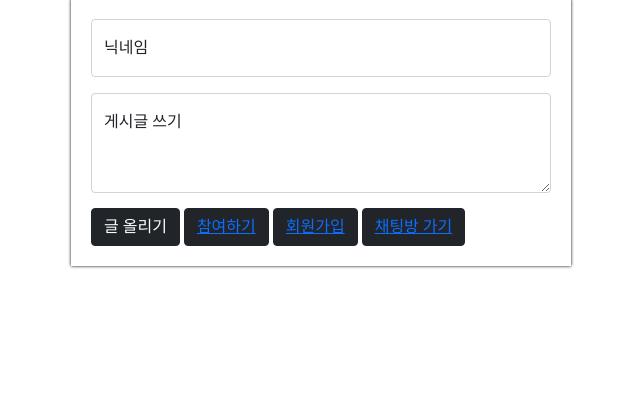
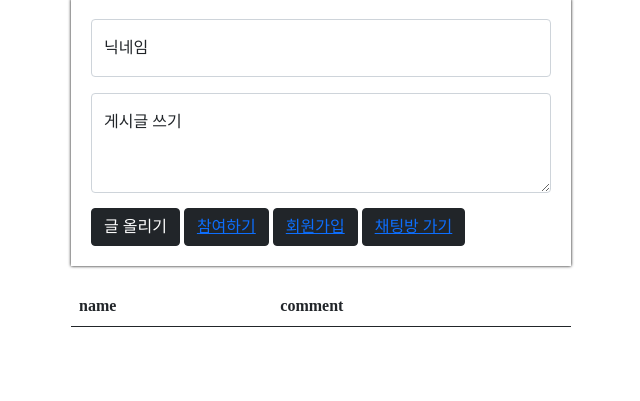
Before and after one commit to leesangwon1989/mini, a Flask app: page / in a window 1280 px wide. Shown: the part 321-722 px from the top of the page, without its empty margins (319-959 px from the left). Run offline with Flask 2, Linux system fonts and the light colour scheme; data that the repository does not hold is empty.

Commit message:
index.html commentPost,get 반영

```diff
--- a/templates/index.html
+++ b/templates/index.html
@@ -5,9 +5,9 @@
     <meta http-equiv="X-UA-Compatible" content="IE=edge">
     <meta name="viewport" content="width=device-width, initial-scale=1.0">
 
-    <meta property="og:title" content="개발자 소통 게시판" />
-    <meta property="og:description" content="같이 소통하는 공간입니다. " />
-    <meta property="og:image" content="https://cdn.pixabay.com/photo/2015/01/08/18/27/startup-593341_960_720.jpg" />
+    <meta property="og:title" content="개발자 소통 게시판"/>
+    <meta property="og:description" content="같이 소통하는 공간입니다. "/>
+    <meta property="og:image" content="https://cdn.pixabay.com/photo/2015/01/08/18/27/startup-593341_960_720.jpg"/>
 
     <link href="https://cdn.jsdelivr.net/npm/bootstrap@5.0.2/dist/css/bootstrap.min.css" rel="stylesheet"
           integrity="sha384-EVSTQN3/azprG1Anm3QDgpJLIm9Nao0Yz1ztcQTwFspd3yD65VohhpuuCOmLASjC" crossorigin="anonymous">
@@ -18,11 +18,13 @@
 
     <title>개발자 소통게시판 및 채팅방</title>
 
-    <link href="https://fonts.googleapis.com/css2?family=Noto+Serif+KR:wght@200;300;400;500;600;700;900&display=swap" rel="stylesheet">
+    <link href="https://fonts.googleapis.com/css2?family=Noto+Serif+KR:wght@200;300;400;500;600;700;900&display=swap"
+          rel="stylesheet">
     <style>
         * {
             font-family: 'Noto Serif KR', serif;
         }
+
         .mypic {
             width: 100%;
             height: 300px;
@@ -64,59 +66,45 @@
         }
     </style>
     <script>
-		$(document).ready(function(){
-            // set_temp()
-            // show_comment()
+        $(document).ready(function () {
+            show_comment()
         });
-        // function set_temp(){
-        //     $.ajax({
-        //         type: "GET",
-        //         url: "http://spartacodingclub.shop/sparta_api/weather/seoul",
-        //         data: {},
-        //         success: function (response) {
-        //             $('#temp').text(response['temp'])
-        //         }
-        //     })
-        // }
+
+        function show_comment() {
+            $.ajax({
+                type: "GET",
+                url: "/noticeBoard/get",
+                data: {},
+                success: function (response) {
+                    let rows = response['comment']
+                    for (let i = 0; i < rows.length; i++) {
+                        let name = rows[i]['name']
+                        let comment = rows[i]['comment']
+
+                        let temp_html = `<tr>
+                                            <td>${name}</td>
+                                            <td>${comment}</td>
+                                        </tr>`
+                        $('#comment-box').append(temp_html)
+                    }
+                }
+            });
+        }
+
         function save_comment() {
             let name = $('#name').val()
             let comment = $('#comment').val()
-
             $.ajax({
                 type: "POST",
-                url: "/noticeBoard",
-                data: {'name_give':name, 'comment_give':comment},
+                url: "/noticeBoard/post",
+                {#data: {'name_give':name, 'comment_give':comment},#}
+                data: {'commentGive': comment, 'nameGive': name},
                 success: function (response) {
                     alert(response["msg"])
                     window.location.reload()
                 }
             });
         }
-        // function show_comment() {
-        //     $('#comment-list').empty()
-        //     $.ajax({
-        //         type: "GET",
-        //         url: "/homework",
-        //         data: {},
-        //         success: function (response) {
-        //             let rows = response['comments']
-        //             for (let i = 0; i < rows.length; i++) {
-        //                 let name = rows[i]['name']
-        //                 let comment = rows[i]['comment']
-        //
-        //                 let temp_html = `<div class="card">
-        //                                     <div class="card-body">
-        //                                         <blockquote class="blockquote mb-0">
-        //                                             <p>${comment}</p>
-        //                                             <footer class="blockquote-footer">${name}</footer>
-        //                                         </blockquote>
-        //                                     </div>
-        //                                 </div>`
-        //                 $('#comment-list').append(temp_html)
-        //             }
-        //         }
-        //     });
-        // }
     </script>
 </head>
 <body>
@@ -130,17 +118,26 @@
         <label for="floatingInput">닉네임</label>
     </div>
     <div class="form-floating">
-            <textarea class="form-control" placeholder="Leave a comment here" id="text"
+            <textarea class="form-control" placeholder="Leave a comment here" id="comment"
                       style="height: 100px"></textarea>
         <label for="floatingTextarea2">게시글 쓰기</label>
     </div>
     <button onclick="save_comment()" type="button" class="btn btn-dark">글 올리기</button>
     <button type="button" class="btn btn-dark"><a href="/signIn">참여하기</a></button>
-        <button  type="button" class="btn btn-dark"><a href="/signUp">회원가입</a></button>
+    <button type="button" class="btn btn-dark"><a href="/signUp">회원가입</a></button>
     <button type="button" class="btn btn-dark"><a href="/chatRoom">채팅방 가기</a></button>
 </div>
 <div class="mycards" id="comment-list">
-
+    <table class="table">
+        <thead>
+        <tr>
+            <th scope="col">name</th>
+            <th scope="col">comment</th>
+        </tr>
+        </thead>
+        <tbody id="comment-box">
+        </tbody>
+    </table>
 </div>
 </body>
 </html>
```
Lines whose indentation alone changed are shown as unchanged.
